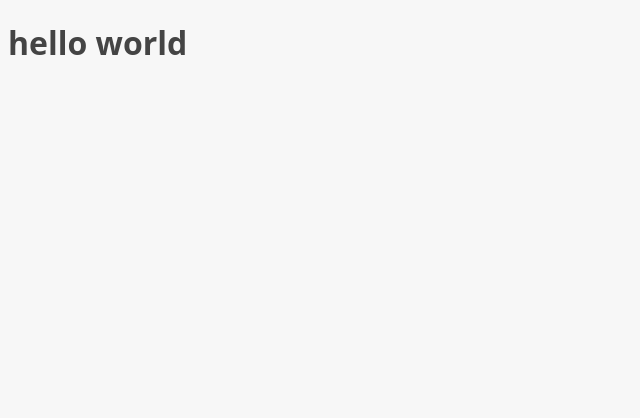
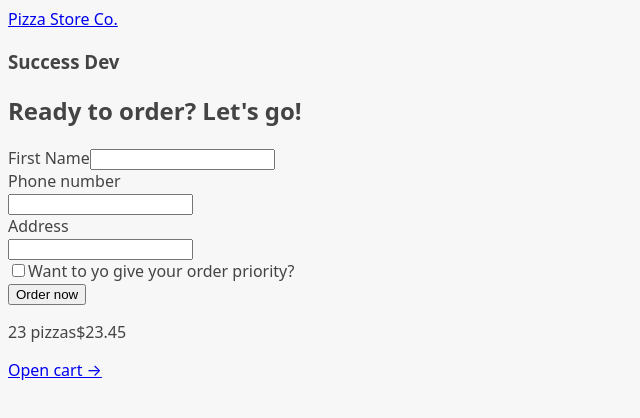
Before and after one commit to successdevop/Ecommerce_Pizza_Store, a React (Vite) app: page /order/new in a window 1280 px wide. Shown: the top 418 px of the page, without its empty margins (0-640 px from the left). Built offline with nearby package versions, Linux system fonts and the light colour scheme.

Commit message:
partially implemented react router with loader functionalities

```diff
--- a/package.json
+++ b/package.json
@@ -10,8 +10,10 @@
     "preview": "vite preview"
   },
   "dependencies": {
+    "prop-types": "^15.8.1",
     "react": "^18.2.0",
-    "react-dom": "^18.2.0"
+    "react-dom": "^18.2.0",
+    "react-router-dom": "^6.20.1"
   },
   "devDependencies": {
     "@types/react": "^18.2.37",
--- a/src/App.jsx
+++ b/src/App.jsx
@@ -1,5 +1,47 @@
+import { RouterProvider, createBrowserRouter } from "react-router-dom";
+import Home from "./ui/Home";
+import Cart from "./features/cart/Cart";
+import Menu, { loader as menuLoader } from "./features/menu/Menu";
+import Order from "./features/order/Order";
+import CreateOrder from "./features/order/CreateOrder";
+import OrderItem from "./features/order/OrderItem";
+import AppLayout from "./ui/AppLayout";
+
+const router = createBrowserRouter([
+  {
+    element: <AppLayout />,
+    children: [
+      {
+        path: "/",
+        element: <Home />,
+      },
+      {
+        path: "/cart",
+        element: <Cart />,
+      },
+      {
+        path: "/menu",
+        element: <Menu />,
+        loader: menuLoader,
+      },
+      {
+        path: "/order",
+        element: <Order />,
+      },
+      {
+        path: "/order/new",
+        element: <CreateOrder />,
+      },
+      {
+        path: "/order/:orderId",
+        element: <OrderItem />,
+      },
+    ],
+  },
+]);
+
 function App() {
-  return <h1>hello world</h1>;
+  return <RouterProvider router={router} />;
 }
 
 export default App;
--- a/src/features/cart/CartItem.jsx
+++ b/src/features/cart/CartItem.jsx
@@ -1,3 +1,6 @@
+import { formatCurrency } from "../../utilities/helpers";
+import PropTypes from "prop-types";
+
 function CartItem({ item }) {
   const { pizzaId, name, quantity, totalPrice } = item;
 
@@ -13,4 +16,7 @@ function CartItem({ item }) {
   );
 }
 
+CartItem.propTypes = {
+  item: PropTypes.object,
+};
 export default CartItem;
--- a/src/features/menu/Menu.jsx
+++ b/src/features/menu/Menu.jsx
@@ -1,5 +1,16 @@
+import { getMenu } from "../../services/apiRestaurant";
+
 function Menu() {
-  return <h1>Menu</h1>;
+  return (
+    <div>
+      <h1>Menu</h1>
+      <ul></ul>
+    </div>
+  );
 }
 
+export async function loader() {
+  const menu = await getMenu();
+  return menu;
+}
 export default Menu;
--- a/src/features/order/Order.jsx
+++ b/src/features/order/Order.jsx
@@ -4,7 +4,7 @@ import {
   calcMinutesLeft,
   formatCurrency,
   formatDate,
-} from "../../utils/helpers";
+} from "../../utilities/helpers";
 
 const order = {
   id: "ABCDEF",
--- /dev/null
+++ b/src/ui/AppLayout.jsx
@@ -0,0 +1,17 @@
+import { Outlet } from "react-router-dom";
+import CartOverview from "../features/cart/CartOverview";
+import Header from "./Header";
+
+function AppLayout() {
+  return (
+    <div>
+      <Header />
+      <main>
+        <Outlet />
+      </main>
+      <CartOverview />
+    </div>
+  );
+}
+
+export default AppLayout;
--- /dev/null
+++ b/src/ui/Header.jsx
@@ -0,0 +1,12 @@
+import { Link } from "react-router-dom";
+
+function Header() {
+  return (
+    <header>
+      <Link to="/">Pizza Store Co.</Link>
+      <h3>Success Dev</h3>
+    </header>
+  );
+}
+
+export default Header;
--- a/vite.config.js
+++ b/vite.config.js
@@ -4,5 +4,5 @@ import eslint from "vite-plugin-eslint";
 
 // https://vitejs.dev/config/
 export default defineConfig({
-  plugins: [react(), eslint()],
+  plugins: [react()],
 });
```
Also changed, not shown: src/features/menu/MenuItem.jsx (+7 -2 lines), src/features/order/OrderItem.jsx (+7 -0 lines), 1 other file (tests, documents, lock files or other folders).
